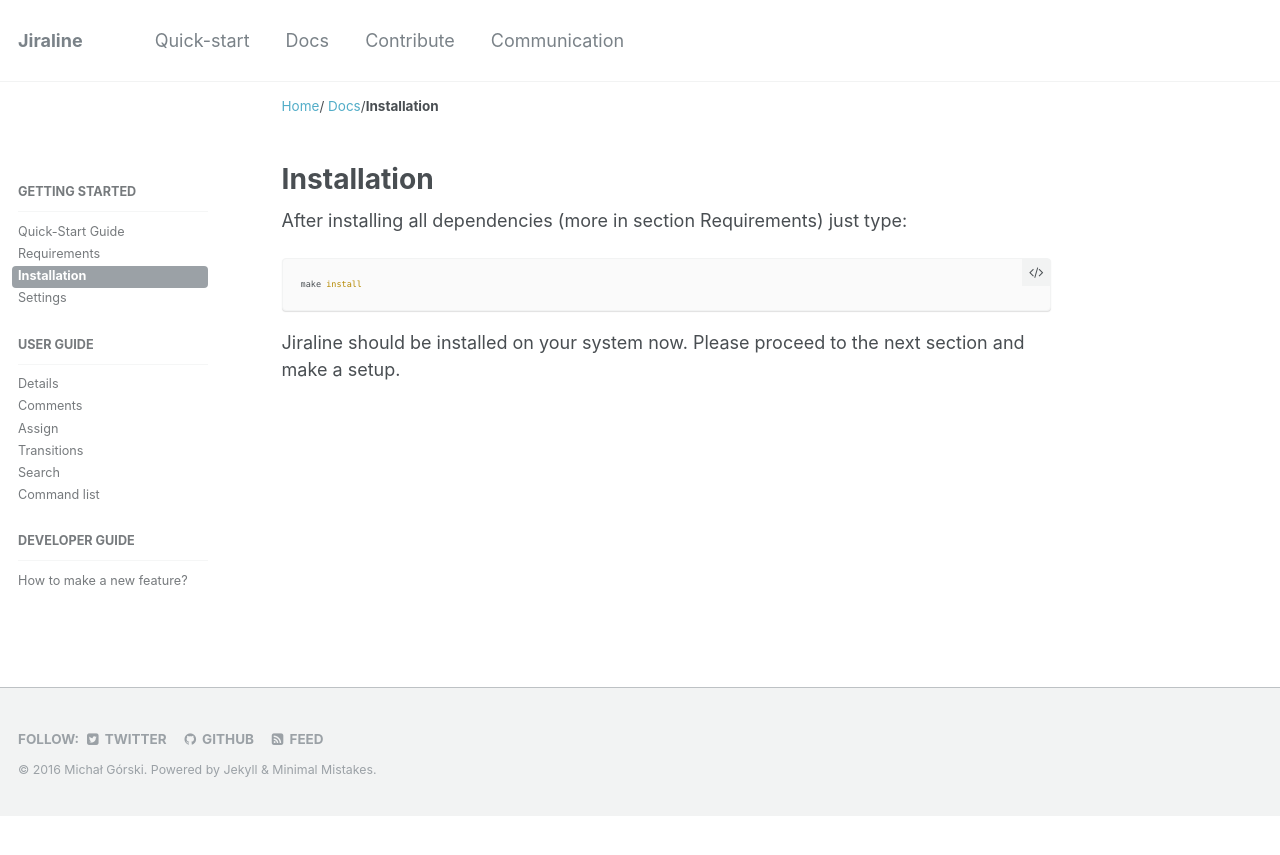
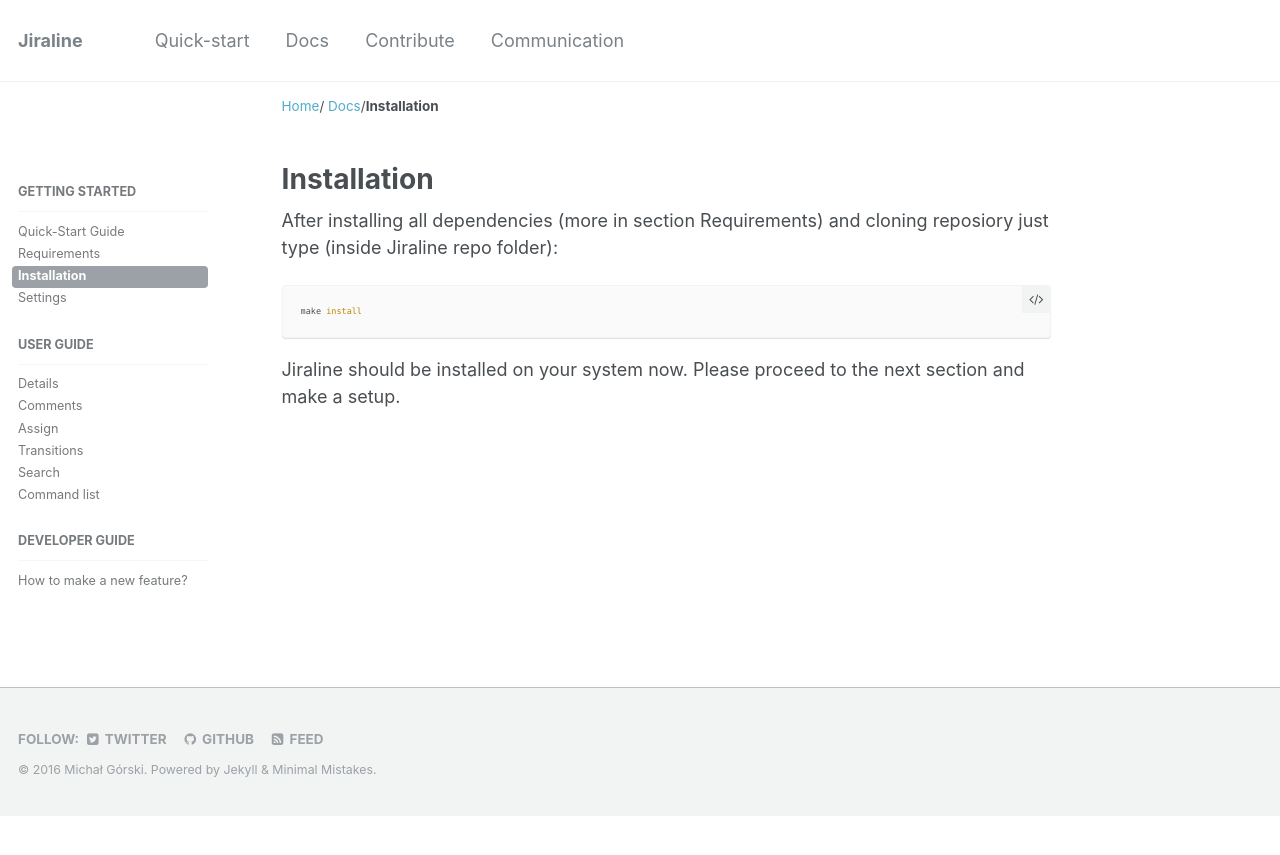
Before and after one commit to posbit/jiraline, a Jekyll site: the page built from _docs/installation.md, in a window 1280 px wide. Shown: the top 855 px of the page. Built offline with Jekyll 4.4.1, drawn with Linux system fonts in a browser that asks for light colours.

Commit message:
Clone information added

````diff
--- a/_docs/installation.md
+++ b/_docs/installation.md
@@ -3,7 +3,7 @@
 permalink : "/docs/installation/"
 ---
 
-After installing all dependencies (more in section Requirements) just type:
+After installing all dependencies (more in section Requirements) and cloning reposiory just type (inside Jiraline repo folder):
 
 ```bash
 make install
````
